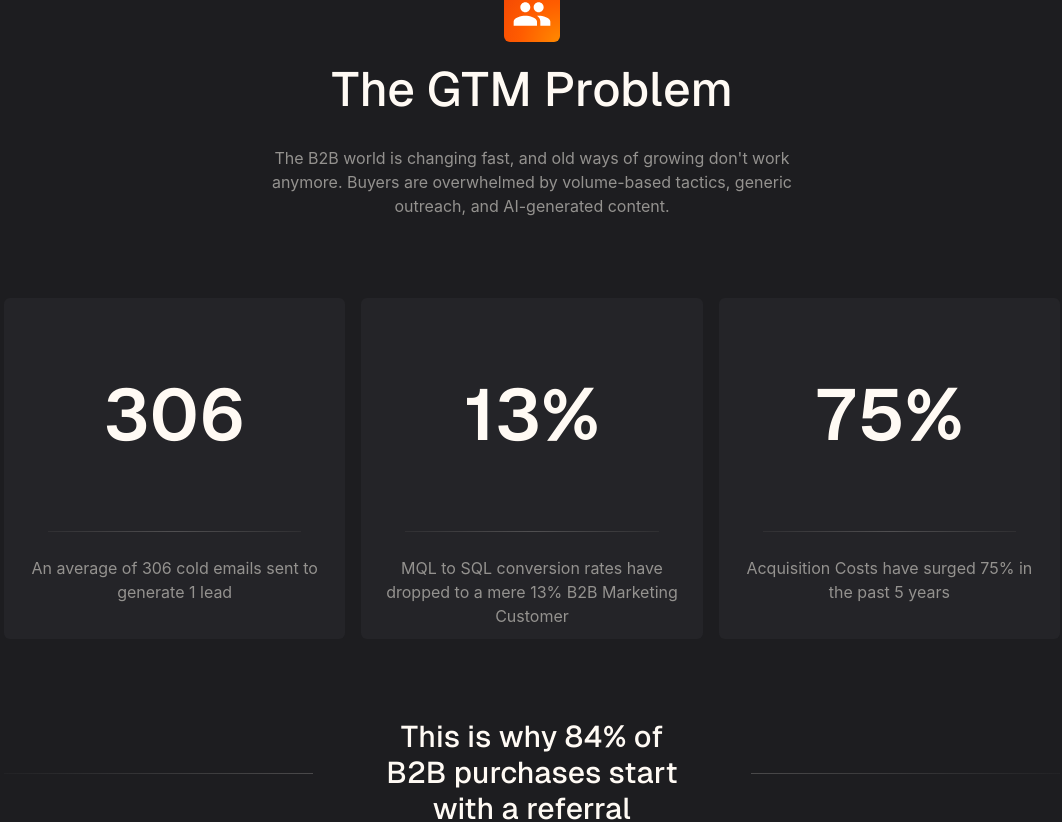
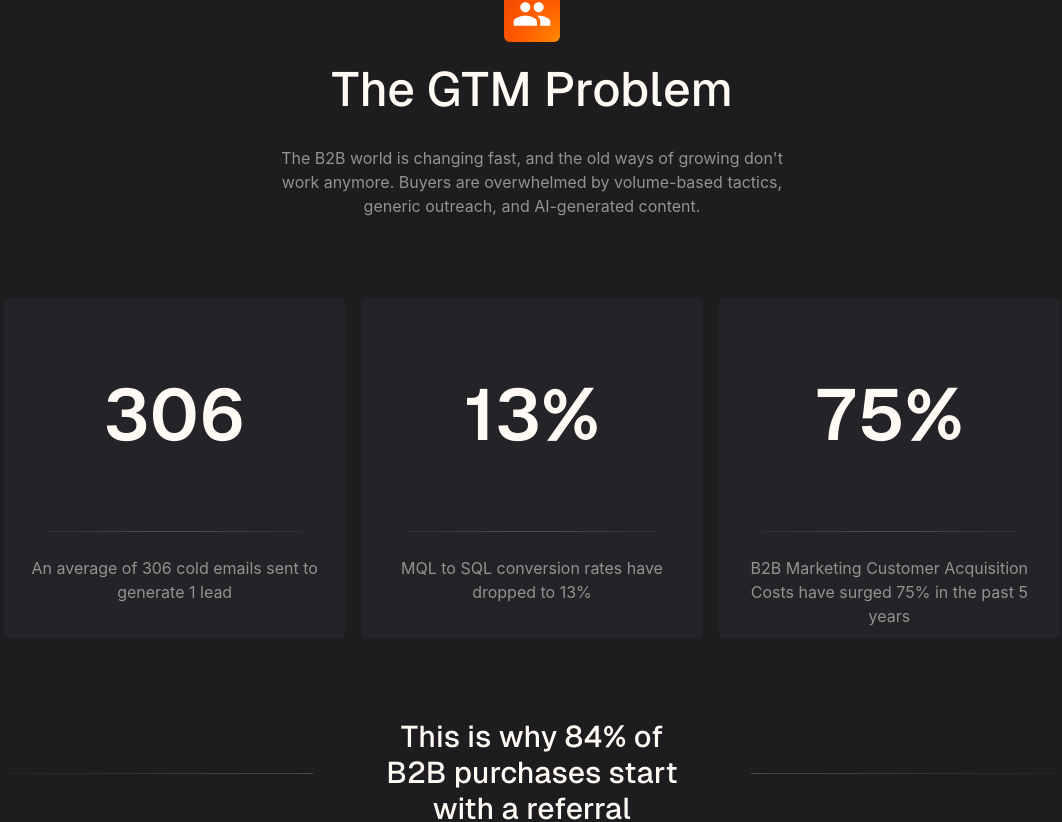
Before and after one commit to OnePlusOneInc/OnePlusOneInc.github.io, a SvelteKit app: page / in a window 1280 px wide. Shown: the part 1629-2451 px from the top of the page, without its empty margins (108-1170 px from the left). Built offline with nearby package versions, Linux system fonts and the light colour scheme; a web font is replaced by a local one.

Commit message:
:bug:(LandingPage): make changes to copy

```diff
--- a/src/routes/+page.svelte
+++ b/src/routes/+page.svelte
@@ -94,13 +94,13 @@
     <Icon name="users" />
   <Text type="largeTitle" color="darkPrimary" class="text-center mt-3 sm:mt-6 mb-4">The GTM Problem</Text>
   <Text type="subhead" color="darkSecondary" class="text-center sm:max-w-[50%] mt-2 sm:mt-4 mb-12 sm:mb-20">
-		The B2B world is changing fast, and old ways of growing don't work anymore. Buyers are overwhelmed by volume-based tactics, generic outreach, and AI-generated content.
+    The B2B world is changing fast, and the old ways of growing don't work anymore. Buyers are overwhelmed by volume-based tactics, generic outreach, and AI-generated content.
   </Text>
 
   <div class="grid grid-cols-1 gap-4 lg:grid-cols-3 pb-16 sm:pb-20 max-w-[80%] lg:max-w-full">
     <ProblemCard header="306" problem="An average of 306 cold emails sent to generate 1 lead" />
-		<ProblemCard header="13%" problem="MQL to SQL conversion rates have dropped to a mere 13% B2B Marketing Customer" />
-		<ProblemCard header="75%" problem="Acquisition Costs have surged 75% in the past 5 years"
+    <ProblemCard header="13%" problem="MQL to SQL conversion rates have dropped to 13%" />
+    <ProblemCard header="75%" problem="B2B Marketing Customer Acquisition Costs have surged 75% in the past 5 years"
     />
   </div>
   <div class="grid grid-cols-1 md:grid-cols-3 justify-center items-center gap-16">
@@ -181,7 +181,7 @@
   <!-- Call to Action -->
   <section class="{pageMargin} flex flex-col justify-center items-center gap-3 sm:gap-6 pb-9 sm:pb-24">
     <Icon name="arrows" />
-		<Text type="largeTitle" color="lightPrimary" class="text-center sm:max-w-[50%]">Purpose-built for Partnership teams</Text>
+    <Text type="largeTitle" color="lightPrimary" class="text-center sm:max-w-[50%]">Purpose-built for Partnerships</Text>
     <Button type="primary" href={getEarlyAccessHref}>{getEarlyAccessText}</Button>
   </section>
 
```
Lines whose indentation alone changed are shown as unchanged.
